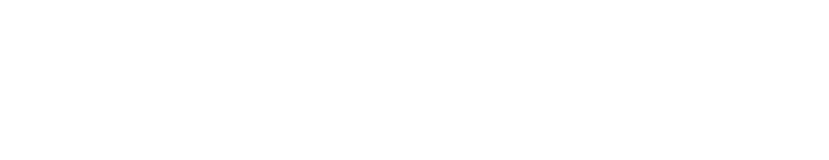
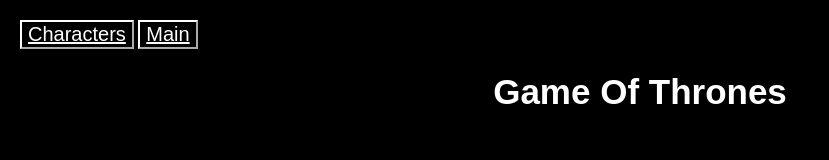
Before and after one commit to lucasssingh/test-repo, a plain HTML site: page page3.html in a window 1280 px wide. Shown: the whole page, without its empty margins (0-829 px from the left). Drawn offline with Linux system fonts and the light colour scheme.

Commit message:
länkade till sida 3

```diff
--- a/page3.html
+++ b/page3.html
@@ -0,0 +1,19 @@
+<!DOCTYPE html>
+<html lang="en">
+<head>
+    <meta charset="UTF-8">
+    <meta name="viewport" content="width=device-width, initial-scale=1.0">
+    <link rel="stylesheet" type="text/css" href="styles3.css" />
+    <link rel="stylesheet" type="text/css" href="stylesbasic.css" />
+    <title>Document</title>
+</head>
+<body>
+    <header>
+        <div class="HeaderLinks">
+            <button><a href="page2.html">Characters</a></button>
+            <button><a href="page1.html">Main</a></button>
+        </div>
+        <h1>Game Of Thrones</h1>
+    </header>
+</body>
+</html>
```
Also changed, not shown: page1.html (+1 -1 lines), page2.html (+1 -1 lines).
